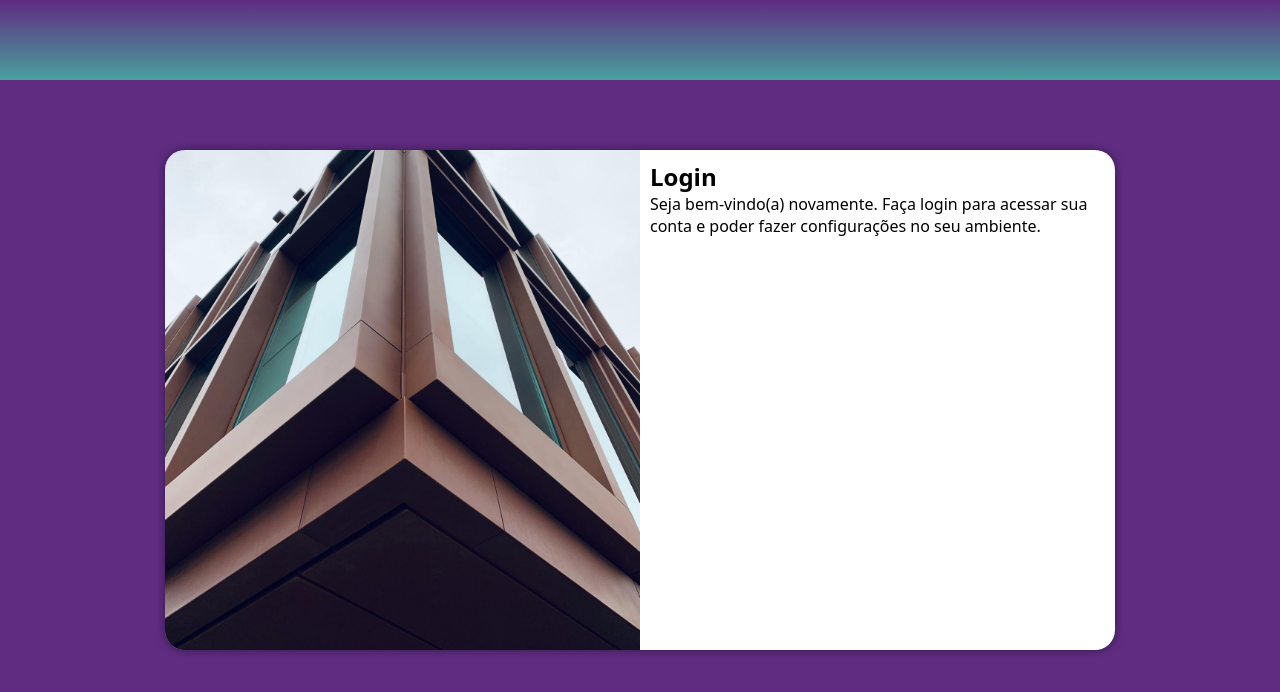
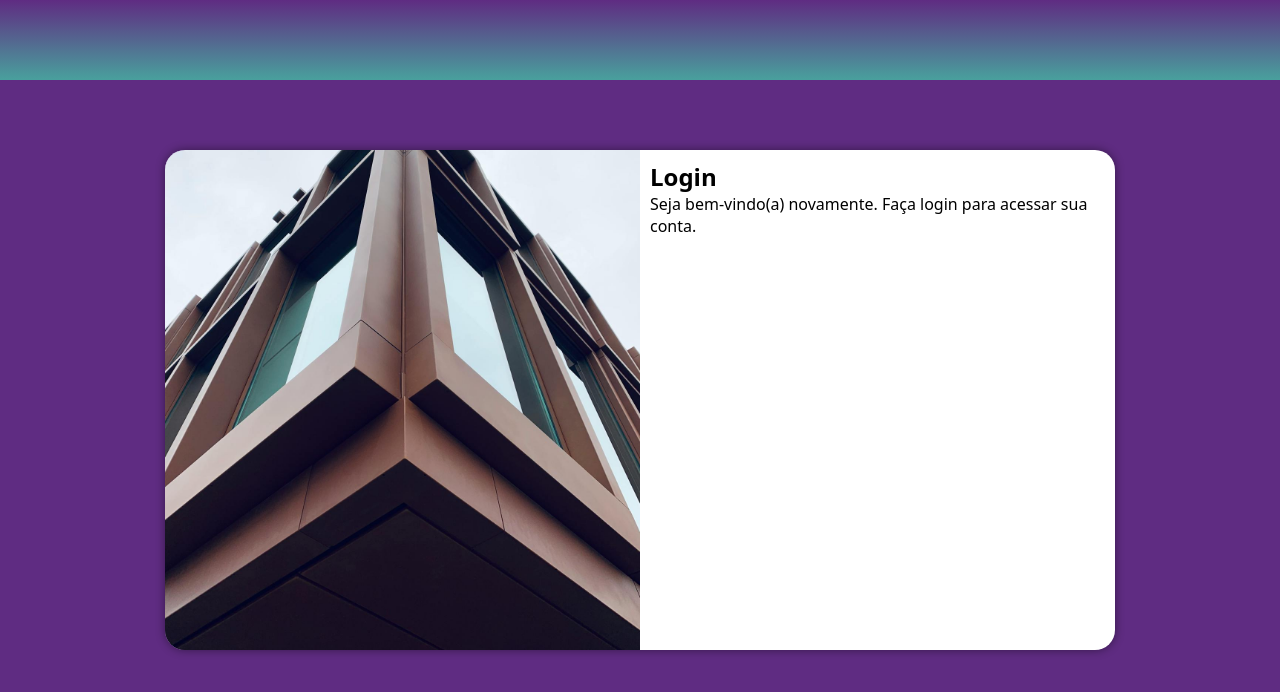
Before and after one commit to LucianoTBrum/projeto-login, a plain HTML site: page index.html in a window 1280 px wide. Drawn offline with Linux system fonts and the light colour scheme.

Commit message:
Remoção de texto

```diff
--- a/index.html
+++ b/index.html
@@ -15,7 +15,7 @@
             </div>
             <div id="formulario">
                 <h1>Login</h1>
-                <p>Seja bem-vindo(a) novamente. Faça login para acessar sua conta e poder fazer configurações no seu ambiente.</p>
+                <p>Seja bem-vindo(a) novamente. Faça login para acessar sua conta.</p>
                 <form action="login.php" method="post">
 
                 </form>
```
